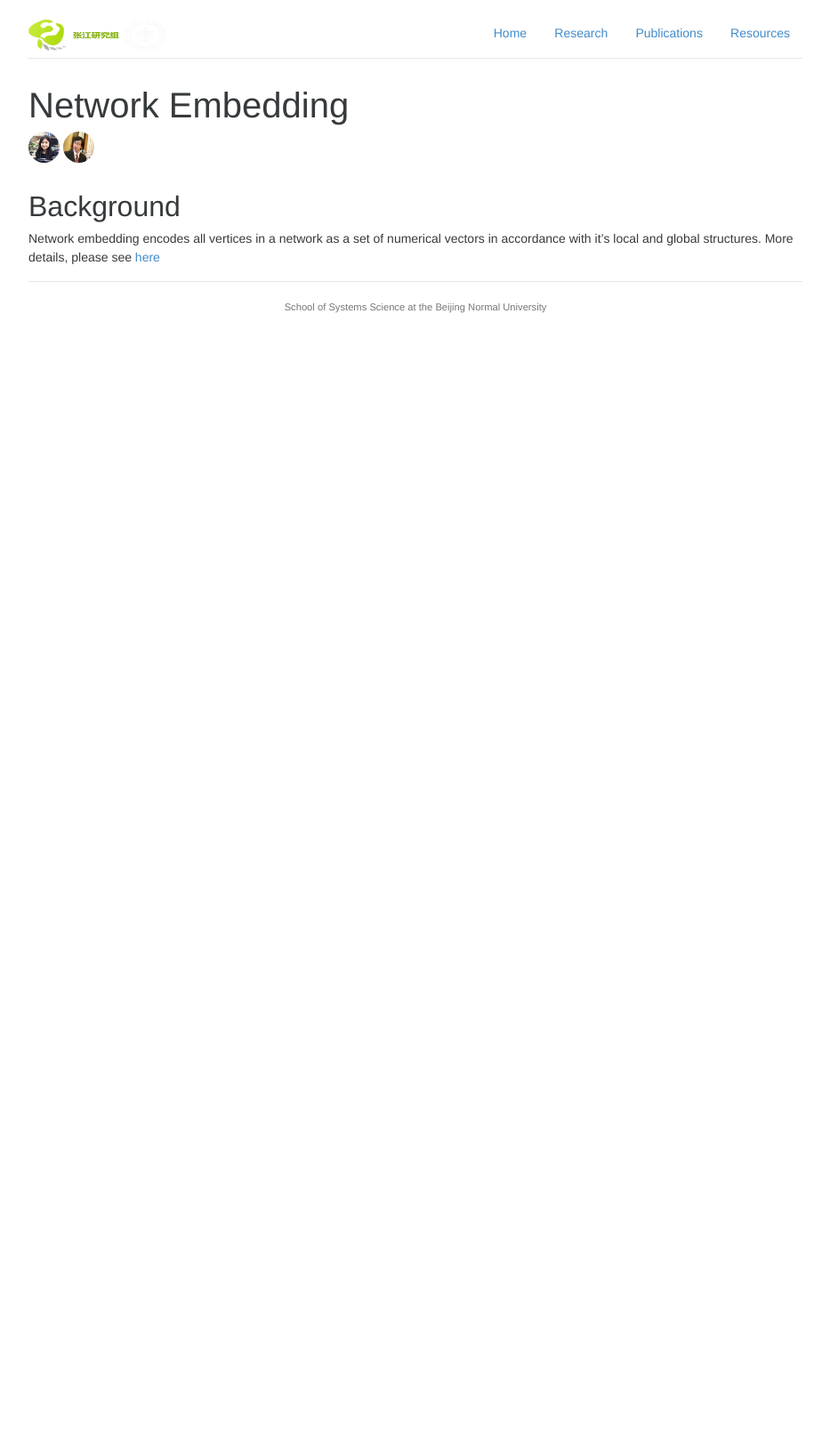
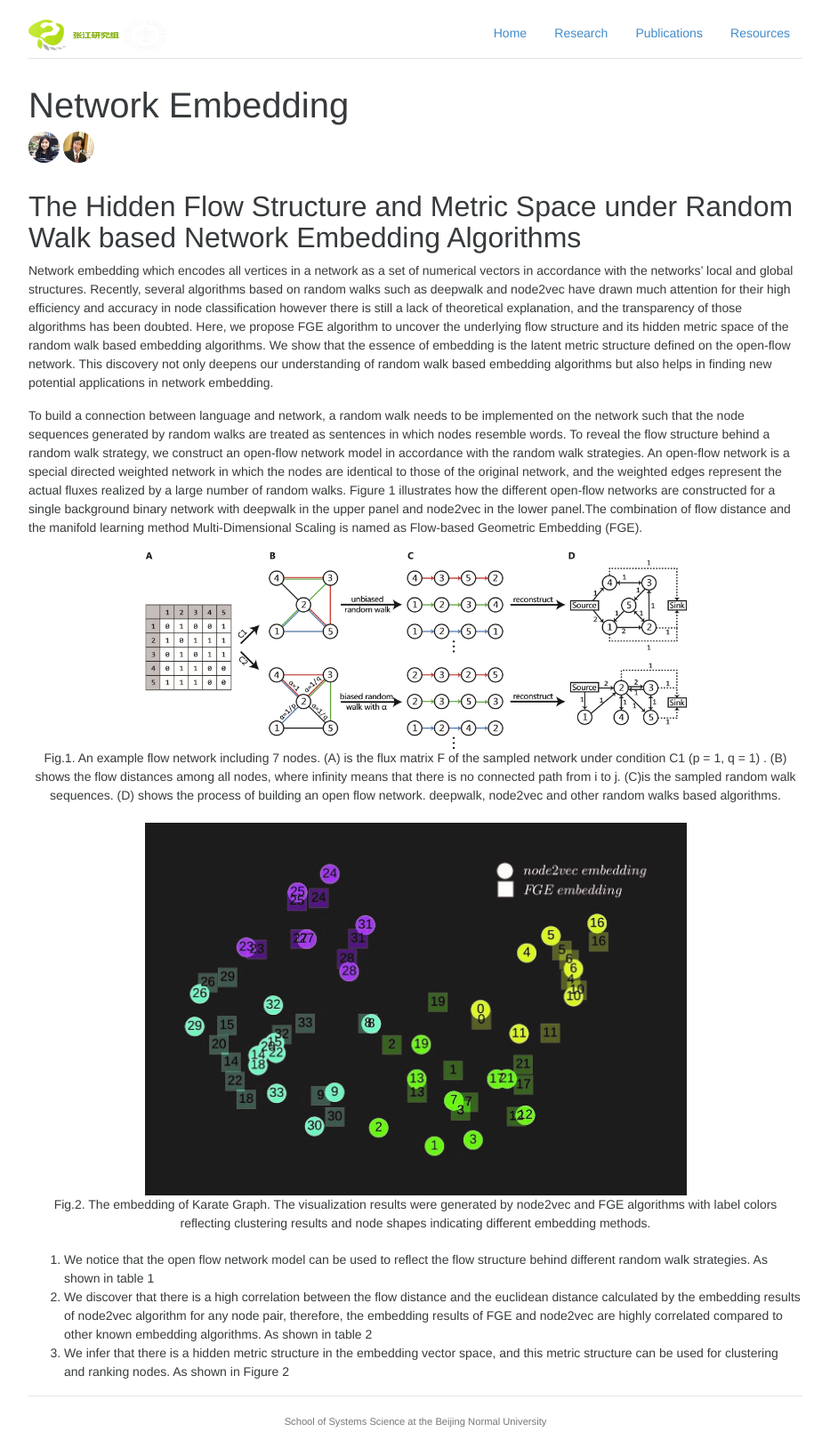
Before and after one commit to bnusss/bnusss.github.io, a Jekyll site: the page built from _projects/networkembedding.md, in a window 1280 px wide. Shown: the whole page at 89% size, without its empty margins (173-1106 px from the left). Built offline with Jekyll 4.4.1, drawn with Linux system fonts in a browser that asks for light colours; nearby versions of some CDN libraries; Markdown is read by kramdown in place of the engine named in the settings; before the commit the page ends 900 px from its top, so only the background shows below that.

Commit message:
add the details to research networkembedding

```diff
--- a/_projects/networkembedding.md
+++ b/_projects/networkembedding.md
@@ -9,6 +9,25 @@ people:
 
 ---
 
-## Background
-Network embedding encodes all vertices in a network as a set of numerical vectors in accordance with it’s local and global structures. More details, please see
-[here](http://wiki.swarma.net/index.php/Jake%E7%A0%94%E7%A9%B6%E5%B0%8F%E7%BB%84%E5%85%B3%E6%B3%A8%E8%AF%BE%E9%A2%98#.E7.BD.91.E7.BB.9C.E7.9A.84.E7.A9.BA.E9.97.B4.E5.B5.8C.E5.85.A5)
+## The Hidden Flow Structure and Metric Space under Random Walk based Network Embedding Algorithms
+
+
+Network embedding which encodes all vertices in a network as a set of numerical vectors in accordance with the networks’ local and global structures. Recently, several algorithms based on random walks such as deepwalk and node2vec have drawn much attention for their high efficiency and accuracy in node classification however there is still a lack of theoretical explanation, and the transparency of those algorithms has been doubted. Here, we propose FGE algorithm to uncover the underlying flow structure and its hidden metric space of the random walk based embedding algorithms. We show that the essence of embedding is the latent metric structure defined on the open-flow network. This discovery not only deepens our understanding of random walk based embedding algorithms but also helps in finding new potential applications in network embedding.
+
+To build a connection between language and network, a random walk needs to be implemented on the network such that the node sequences generated by random walks are treated as sentences in which nodes resemble words. To reveal the flow structure behind a random walk strategy, we construct an open-flow network model in accordance with the random walk strategies. An open-flow network is a special directed weighted network in which the nodes are identical to those of the original network, and the weighted edges represent the actual fluxes realized by a large number of random walks. Figure 1 illustrates how the different open-flow networks are constructed for a single background binary network with deepwalk in the upper panel and node2vec in the lower panel.The combination of flow distance and the manifold learning method Multi-Dimensional Scaling is named as Flow-based Geometric Embedding (FGE).
+
+
+<div align="center">
+   <img src="/img/project_imgs/ne/fig1.png" height="70%" width="70%" />
+   <div align="center" style="padding-bottom:20px">Fig.1. An example flow network including 7 nodes. (A) is the flux matrix F of the sampled network under condition C1 (p = 1, q = 1) . (B) shows the flow distances among all nodes, where infinity means that there is no connected path from i to j. (C)is the sampled random walk sequences. (D) shows the process of building an open flow network. deepwalk, node2vec and other random walks based algorithms.</div>
+</div>
+
+
+<div align="center">
+   <img src="/img/project_imgs/ne/fig2.jpg" height="70%" width="70%" />
+   <div align="center" style="padding-bottom:20px">Fig.2. The embedding of Karate Graph. The visualization results were generated by node2vec and FGE algorithms with label colors reflecting clustering results and node shapes indicating different embedding methods.</div>
+</div>
+
+1. We notice that the open flow network model can be used to reflect the flow structure behind different random walk strategies. As shown in table 1
+2. We discover that there is a high correlation between the flow distance and the euclidean distance calculated by the embedding results of node2vec algorithm for any node pair, therefore, the embedding results of FGE and node2vec are highly correlated compared to other known embedding algorithms. As shown in table 2
+3. We infer that there is a hidden metric structure in the embedding vector space, and this metric structure can be used for clustering and ranking nodes. As shown in Figure 2
```
Also changed, not shown: img/project_imgs/ne/fig1.png (added), img/project_imgs/ne/fig2.jpg (added).
